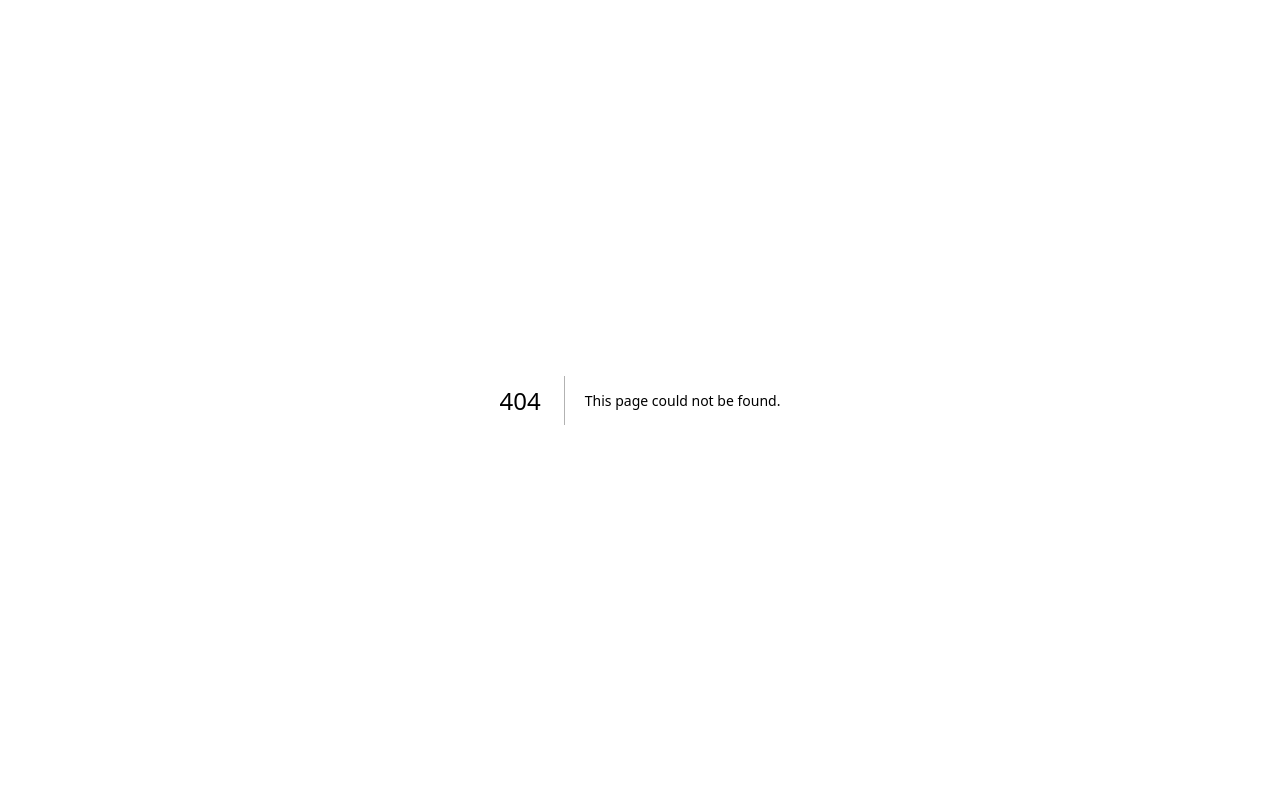
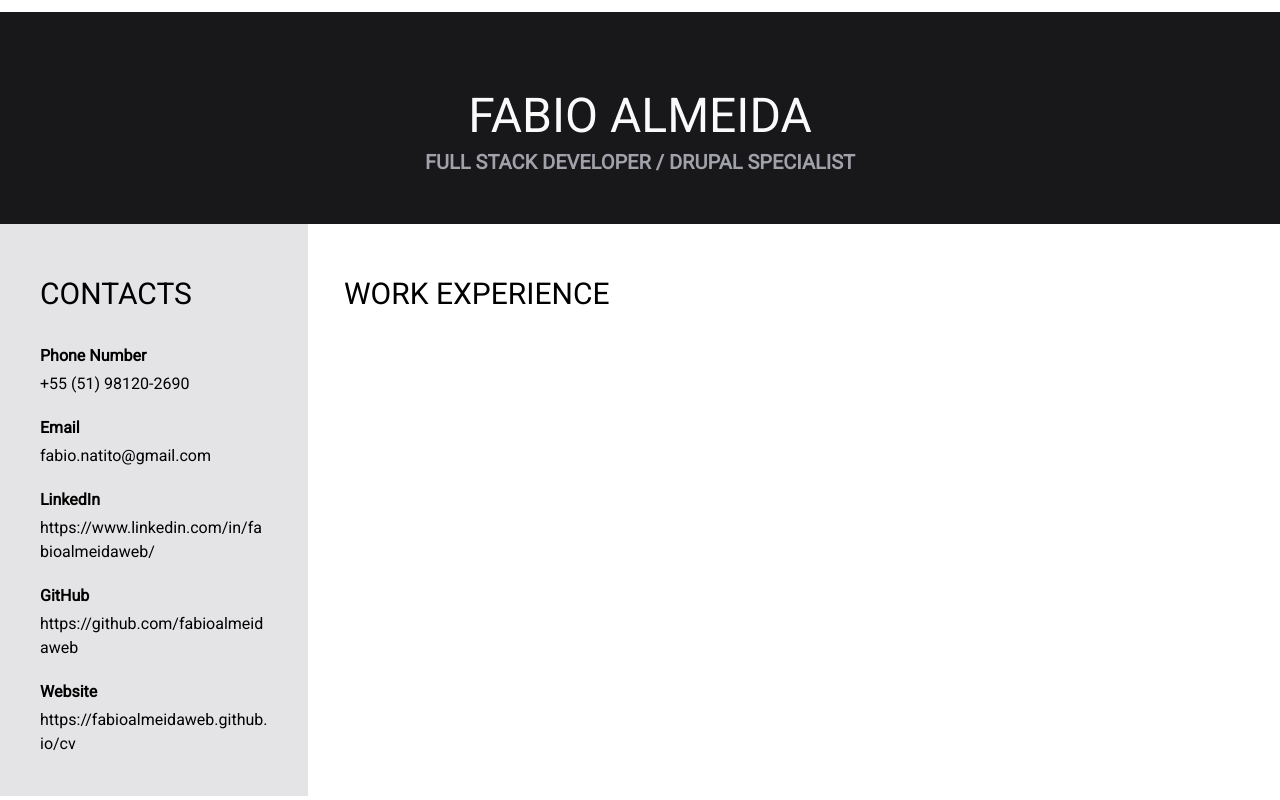
Before and after one commit to fabioalmeidaweb/cv, a Next.js app: page /v2 in a window 1280 px wide. Before the commit this address had no page. Built offline with nearby package versions, Linux system fonts and the light colour scheme.

Commit message:
feat: add v2

```diff
--- /dev/null
+++ b/data/cv/english.yaml
@@ -0,0 +1,14 @@
+name: Fabio Almeida
+position: Full Stack Developer / Drupal Specialist
+
+contacts:
+  - label: Phone Number
+    value: +55 (51) 98120-2690
+  - label: Email
+    value: fabio.natito@gmail.com
+  - label: LinkedIn
+    value: https://www.linkedin.com/in/fabioalmeidaweb/
+  - label: GitHub
+    value: https://github.com/fabioalmeidaweb
+  - label: Website
+    value: https://fabioalmeidaweb.github.io/cv
--- /dev/null
+++ b/src/app/v2/page.module.css
@@ -0,0 +1 @@
+@page { margin:0; padding: 0; }
--- /dev/null
+++ b/src/app/v2/page.tsx
@@ -0,0 +1,59 @@
+import { Roboto } from "next/font/google";
+import "./page.module.css";
+import yaml from "js-yaml";
+import fs from "fs";
+import { CV, CVProps } from "@/types";
+import Header from "@/components/Header";
+import Contacts from "@/components/Contacts";
+
+const font = Roboto({ subsets: ["latin"], weight: "400" });
+
+function getData(): CVProps | null {
+  // Get document, or throw exception on error
+  try {
+    const doc = yaml.load(
+      fs.readFileSync("data/cv/english.yaml", "utf8")
+    ) as CVProps;
+    return doc;
+  } catch (e) {
+    console.log(e);
+  }
+
+  return null;
+}
+
+export const metadata = {
+  title: "Fabio Almeida | Resume",
+  description: "English version of Fabio Almeida's Curriculum.",
+  icons: {
+    icon: "/favicon.ico",
+  },
+};
+
+export default async function Home() {
+  const data = getData();
+
+  if (!data) {
+    return (
+      <h1 className="text-3xl font-bold pb-2 flex justify-center items-center h-screen">
+        Error!
+      </h1>
+    );
+  }
+
+  return (
+    <div
+      className={`${font.className} container print:w-[120%] print:m-3 print:max-w-full mt-3`}
+    >
+      <Header {...data} />
+
+      <div className="grid grid-cols-4 gap-4">
+        <Contacts contacts={data.contacts} />
+
+        <div className="p-5 col-span-3">
+          <h2 className="my-8 text-3xl uppercase">Work Experience</h2>
+        </div>
+      </div>
+    </div>
+  );
+}
--- /dev/null
+++ b/src/components/Contacts/index.tsx
@@ -0,0 +1,18 @@
+import { CV, CVProps } from "@/types";
+type ContactsProps = {
+  contacts: CVProps["contacts"];
+};
+export default function Contacts({ contacts }: ContactsProps) {
+  return (
+    <div className="px-10 py-5 col-span-1 bg-zinc-200">
+      <h2 className="my-8 text-3xl uppercase">Contacts</h2>
+      {contacts.map((contact) => (
+        <div className="my-5" key={contact.label}>
+          <h3 className="font-semibold pb-1">{contact.label}</h3>
+          <p className="break-words">{contact.value}</p>
+        </div>
+      ))}
+      <p></p>
+    </div>
+  );
+}
--- /dev/null
+++ b/src/components/Header/index.tsx
@@ -0,0 +1,14 @@
+import { CV } from "@/types";
+
+export default function Header(data: CV) {
+  return (
+    <header className="py-10 text-center uppercase bg-zinc-900 print:bg-white">
+      <h1 className="pt-10 text-5xl pb-2 text-zinc-50 print:text-zinc-900">
+        {data.name}
+      </h1>
+      <p className="pb-10 text-xl pb-2 font-bold text-zinc-400">
+        {data.position}
+      </p>
+    </header>
+  );
+}
--- a/src/types.ts
+++ b/src/types.ts
@@ -8,3 +8,9 @@ export type CV = {
   position: string;
   location: string;
 };
+
+export type CVProps = {
+  name: string;
+  email: string;
+  contacts: { label: string; value: string }[];
+};
```
